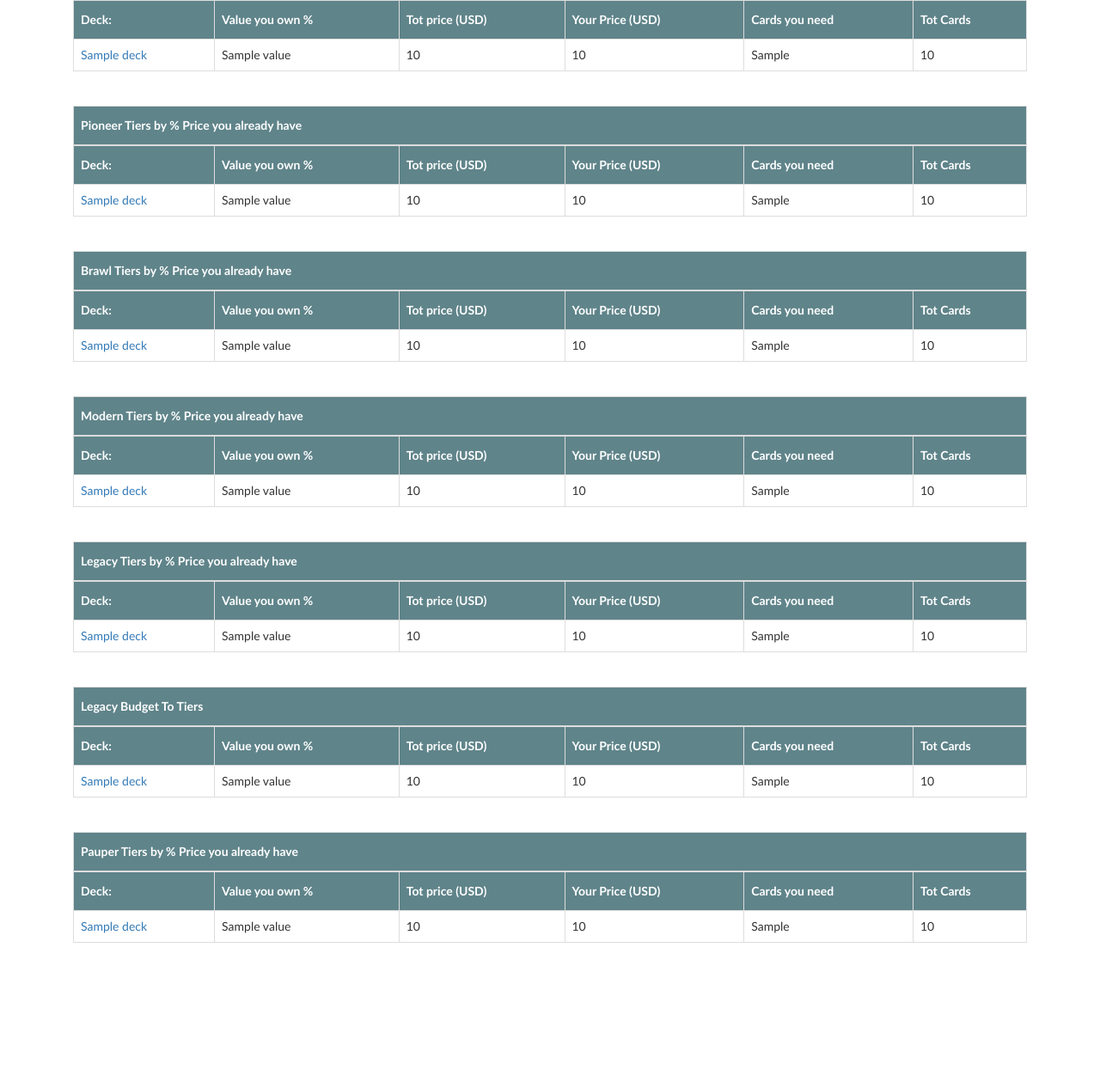
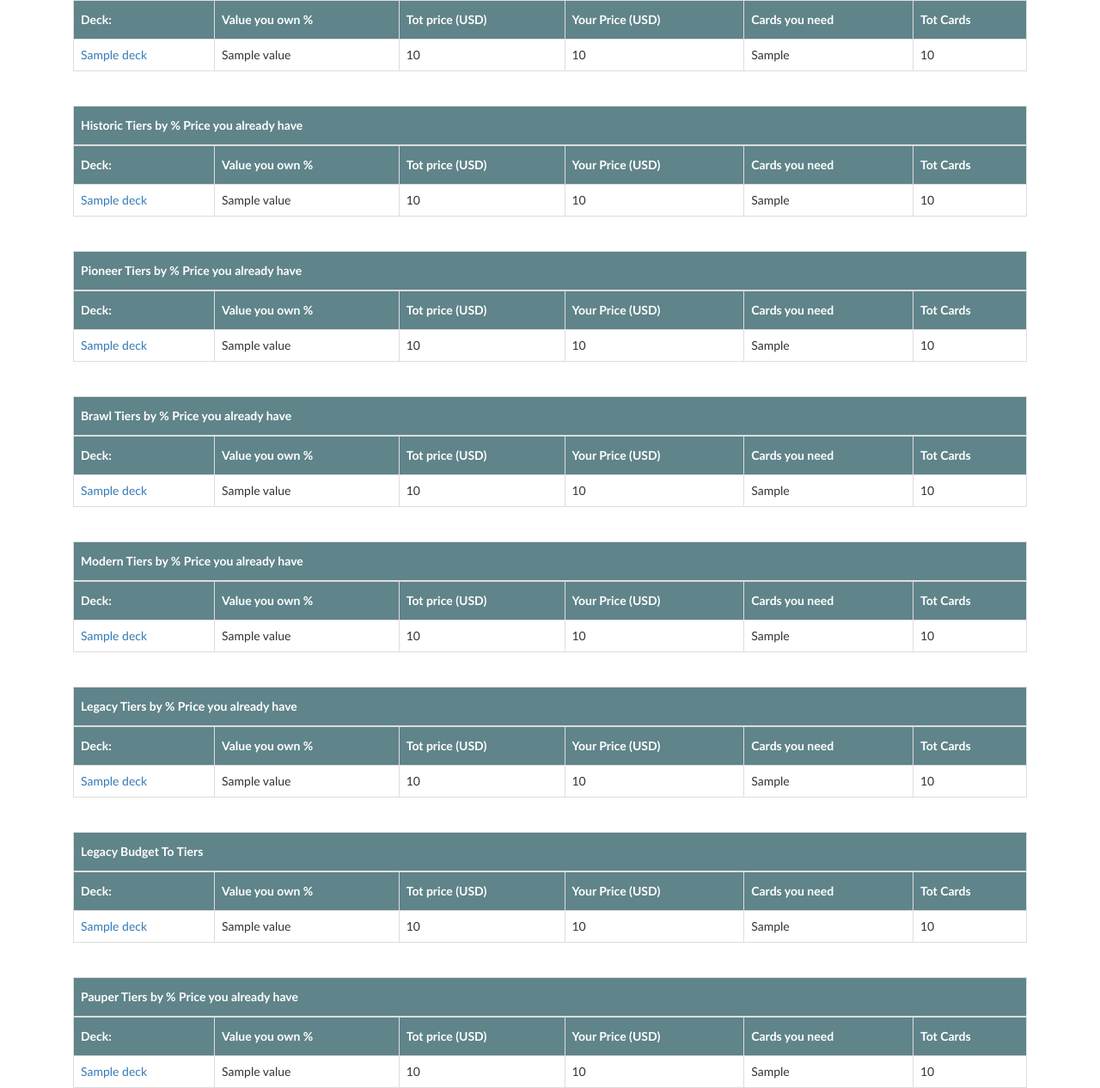
Before and after one commit to ElLorans/Best-MTG-Deck, a Flask app: template Best Mtg Deck Sort Tables/templates/formats.html in a window 1280 px wide. Shown: the part 128-1394 px from the top of the page at 86% size. Before the commit the page ends 1225 px from the top, so only its background shows below. Run offline with Flask 2, Linux system fonts and the light colour scheme; the template is opened without the code that fills it: most values are stand-ins (such as "Sample title", 1, 10 or a date in 2020); lists and menus that the app fills with data are empty; some libraries are stand-ins or nearby versions.

Commit message:
Added Historic

```diff
--- a/Best Mtg Deck Sort Tables/templates/formats.html
+++ b/Best Mtg Deck Sort Tables/templates/formats.html
@@ -1,5 +1,6 @@
 {% extends "layout.html" %}
 {% block content %}
+
     <table id="customers">
         <tr>
             <th>Standard Tiers by % Price you already have</th>
@@ -18,6 +19,36 @@
         {% for deck in standard %}
             <tr>
                 <td><a href='/calc/Standard/{{ deck.name }}/{{ currency |safe }}'> {{ deck.name }} </a></td>
+                <td> {{ deck.value }} </td>
+                <td> {{ deck.tot_price }} </td>
+                <td> {{ deck.your_price }} </td>
+                <td> {{ deck.cards_needed }} </td>
+                <td>{{ deck.cards_total }} </td>
+            </tr>
+        {% endfor %}
+    </table>
+
+    <br>
+    <br>
+
+    <table id="customers">
+        <tr>
+            <th>Historic Tiers by % Price you already have</th>
+        </tr>
+    </table>
+
+    <table id="customers" class="sortable">
+        <tr>
+            <th>Deck:</th>
+            <th>Value you own %</th>
+            <th>Tot price ({{ currency |safe }})</th>
+            <th>Your Price ({{ currency |safe }})</th>
+            <th>Cards you need</th>
+            <th>Tot Cards</th>
+        </tr>
+        {% for deck in historic %}
+            <tr>
+                <td><a href='/calc/Historic/{{ deck.name }}/{{ currency |safe }}'> {{ deck.name }} </a></td>
                 <td> {{ deck.value }} </td>
                 <td> {{ deck.tot_price }} </td>
                 <td> {{ deck.your_price }} </td>
```
